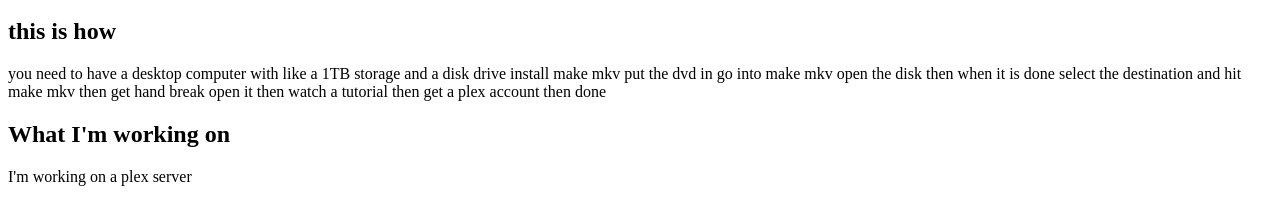
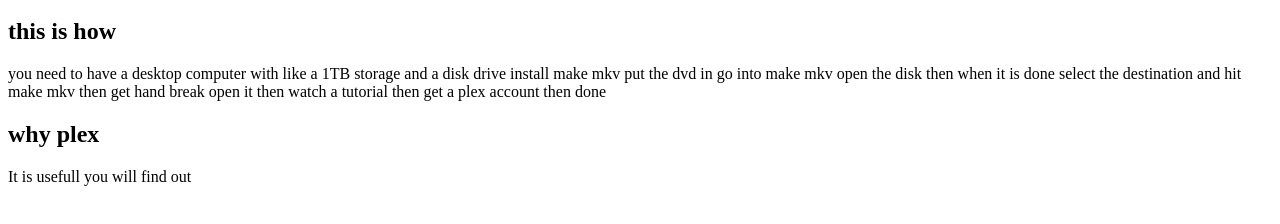
Before and after one commit to plexkid131/mywebsite, a plain HTML site: page index.html in a window 1280 px wide. Shown: the part 48-272 px from the top of the page. Drawn offline with Linux system fonts and the light colour scheme.

Commit message:
Update index.html

```diff
--- a/index.html
+++ b/index.html
@@ -9,9 +9,9 @@
             select the destination and hit make mkv then get hand break open it then watch a tutorial then get a plex account then done
 
         </p>
-        <h2>What I'm working on</h2>
+        <h2>why plex</h2>
         <p>
-            I'm working on a plex server
+            It is usefull you will find out
         </p>
     </body>
 </html>
```
